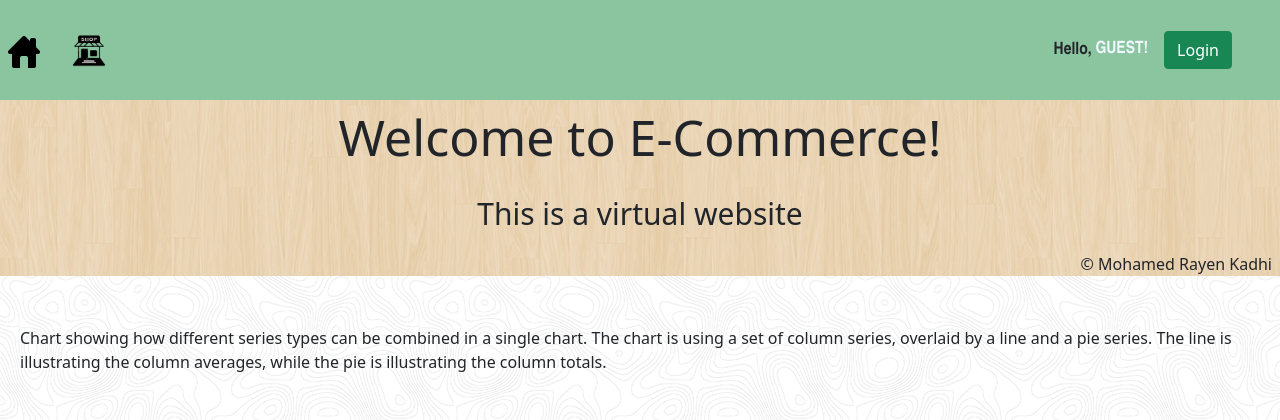
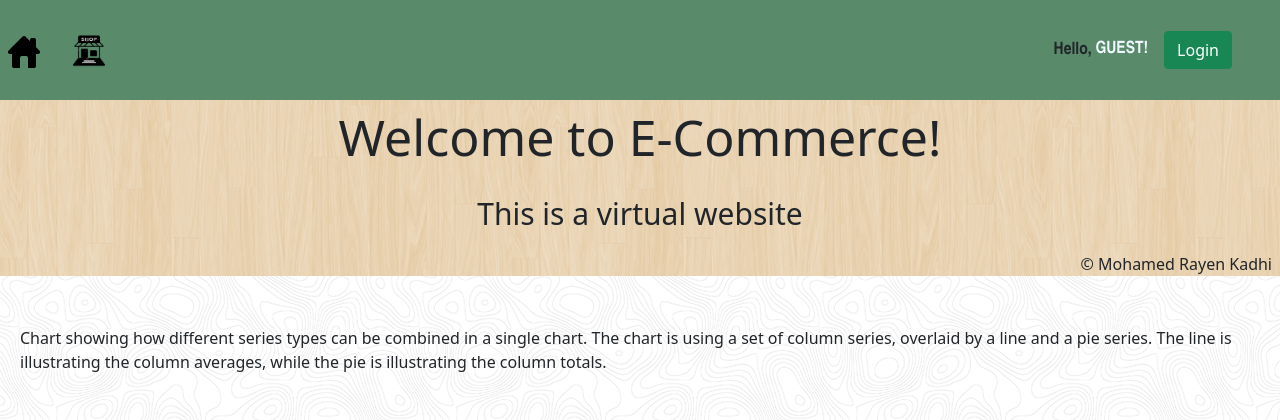
Before and after one commit to RayenKadhi/E-commerce, a Django app: page / in a window 1280 px wide. Shown: the top 420 px of the page. Run offline with Django 4.2, Linux system fonts and the light colour scheme.

Commit message:
Deployment

```diff
--- a/static/styles/main.css
+++ b/static/styles/main.css
@@ -36,7 +36,7 @@
 .color{
     min-height: 100px;
     min-width:320px;
-    background-color:#8BC59F;
+    background-color:#598A6A;
 }
 .item-numeration{
     display: block;
```
